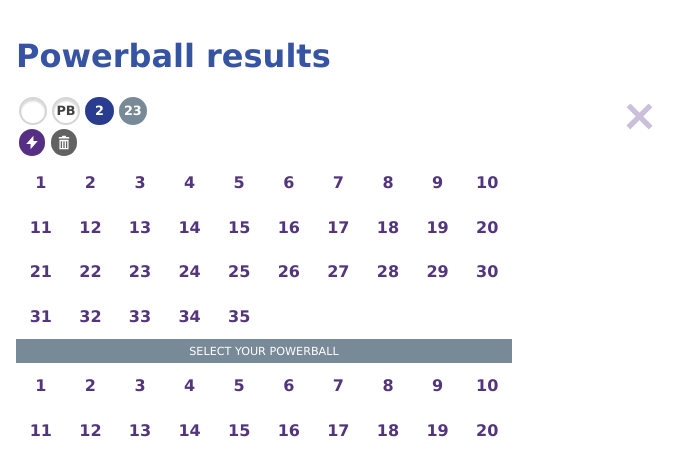
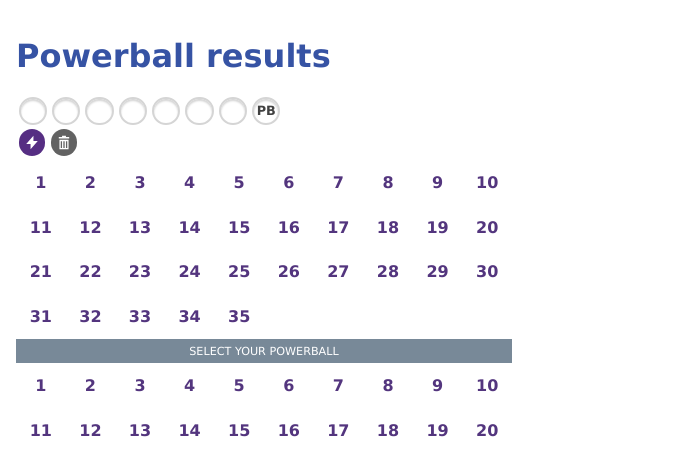
Before and after one commit to vitorleo/tlc, a React (Vite) app: page / in a window 1280 px wide. Shown: the top 476 px of the page, without its empty margins (0-699 px from the left). Built offline with nearby package versions, Linux system fonts and the light colour scheme.

Commit message:
Drawn number. Next step: import CSS as modules to avoid conflict. Adjust the layout.

```diff
--- a/src/App.tsx
+++ b/src/App.tsx
@@ -8,8 +8,8 @@
 import DrawnNumber from './components/DrawnNumber/DrawnNumber'
 
 function App() {
-  const [primaryNumbers, setPrimaryNumbers] = useState([]);
-  const [secondaryNumbers, setSecondaryNumbers] = useState([]);
+  const [primaryNumbers, setPrimaryNumbers] = useState(new Array(7).fill(null));
+  const [secondaryNumbers, setSecondaryNumbers] = useState(new Array(1).fill(null));
   const [loadingData, setLoadingData] = useState(false)
 
 
@@ -33,8 +33,8 @@
   }
 
   function resetData () {
-    setPrimaryNumbers([]);
-    setSecondaryNumbers([]);
+    setPrimaryNumbers(new Array(7).fill(null));
+    setSecondaryNumbers(new Array(1).fill(null));
   }
 
   return (
@@ -42,10 +42,18 @@
       <h1>Powerball results</h1>
       <div className='ticket'>
         <div className='drawnNumbers'>
-          <DrawnNumber></DrawnNumber>
-          <DrawnNumber>PB</DrawnNumber>
-          <DrawnNumber isDrawn={true}>2</DrawnNumber>
-          <DrawnNumber isDrawn={true} isSecondary={true}>23</DrawnNumber>
+          { primaryNumbers.map(n => {
+              return <DrawnNumber isDrawn={n ? true : false}>{n}</DrawnNumber>
+            })
+          }
+
+          { secondaryNumbers.map(n => {
+              return (<DrawnNumber isDrawn={n ? true : false} isSecondary={true}>
+                {n ? n : "PB"}
+              </DrawnNumber>)
+            })
+          }
+
         </div>
         <div>
 
--- a/src/components/DrawnNumber/DrawnNumber.css
+++ b/src/components/DrawnNumber/DrawnNumber.css
@@ -23,7 +23,7 @@
     border-color: #2A3C90;
 }
 
-.drawn-number.secondary {
+.drawn-number.drawn.secondary {
     background-color: #788998;
     border-color: #788998;
     color: white;
```
